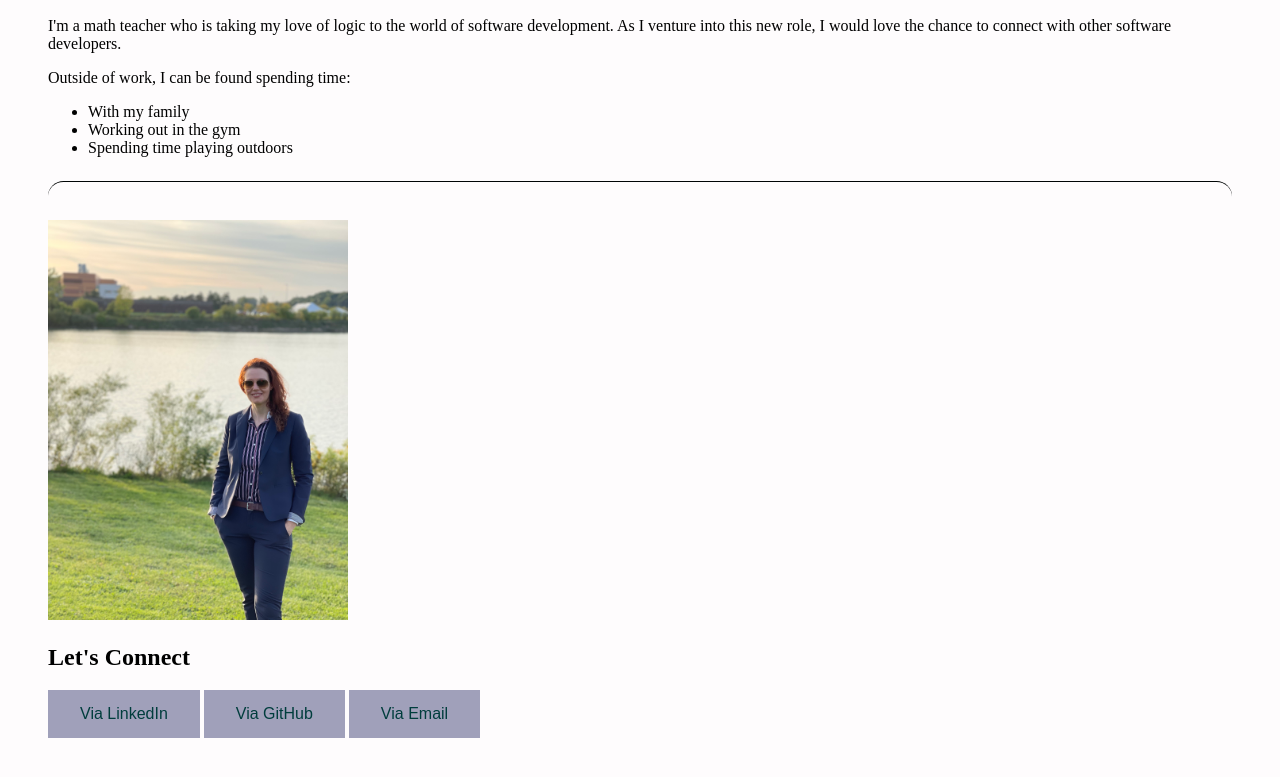
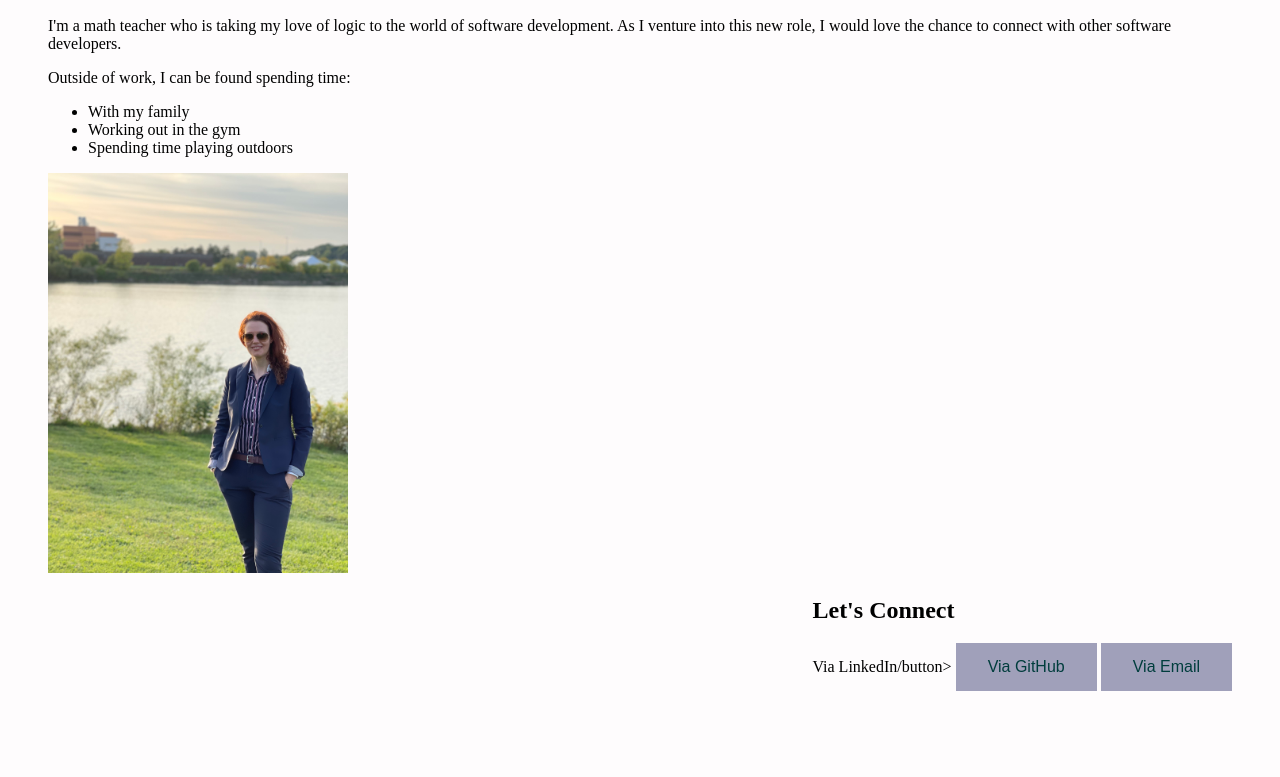
Before and after one commit to rachel-cunningham/about-me, a plain HTML site: page index.html in a window 1280 px wide. Shown: the part 437-1214 px from the top of the page. Drawn offline with Linux system fonts and the light colour scheme.

Commit message:
Update index.html

```diff
--- a/index.html
+++ b/index.html
@@ -50,15 +50,16 @@
                   </ul>
               </article>
            </div>
-              <hr>
            <div class = "imageContainer">
             <img src = "images/profile_pic_1.JPG" alt = "Picture of Rachel Cunningham" width="300" height="400"/>
             </div>
               <div class = "formatting">
-             <section id ="contact">
+             <hr>
+             <section id ="connect">
               <article>
               <h2> Let's Connect </h2>
-                <button class="button-style" button type="button" onclick=<a href="https://www.linkedin.com/in/rachel-e-cunningham/" target="_blank"> Via LinkedIn</a></button>
+                <class = "button-style"
+                <button type="button" onclick="<a href="https://www.linkedin.com/in/rachel-e-cunningham/" target="_blank">Via LinkedIn</a>/button>
                 <button class="button-style" button type="button" onclick=<a href="https://github.com/rachel-cunningham" target="_blank"> Via GitHub</a></button>
                 <button class = "button-style" button type="button" onclick=<a href="mailto:rachel.e.cunningham@gmail.com">Via Email</a></button>
 
@@ -68,6 +69,8 @@
 
   </body>
   <footer>
+    <div>
     <h3 Copyright Rachel Cunningham </h3>
+    </div>
   </footer>
 </html>
```
